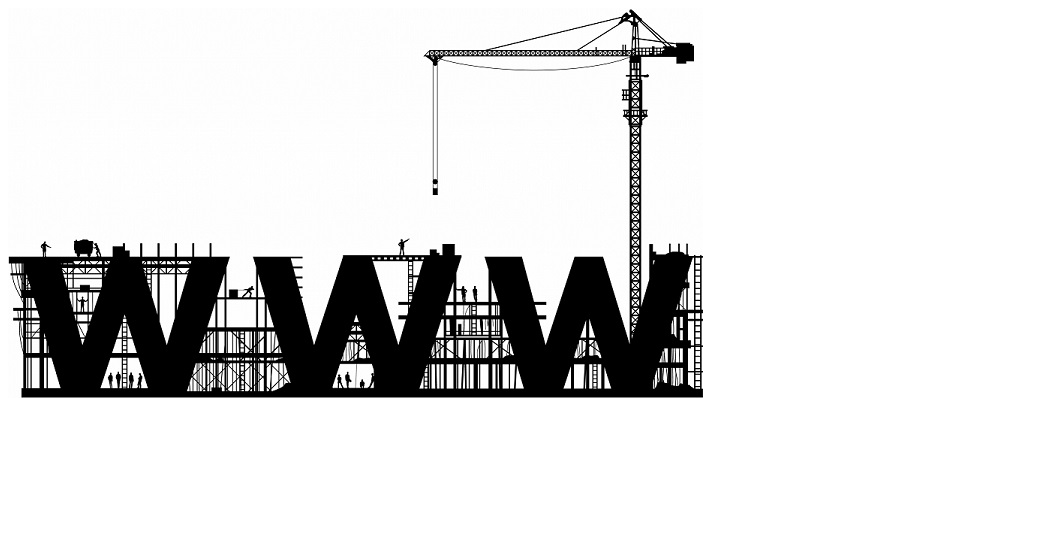
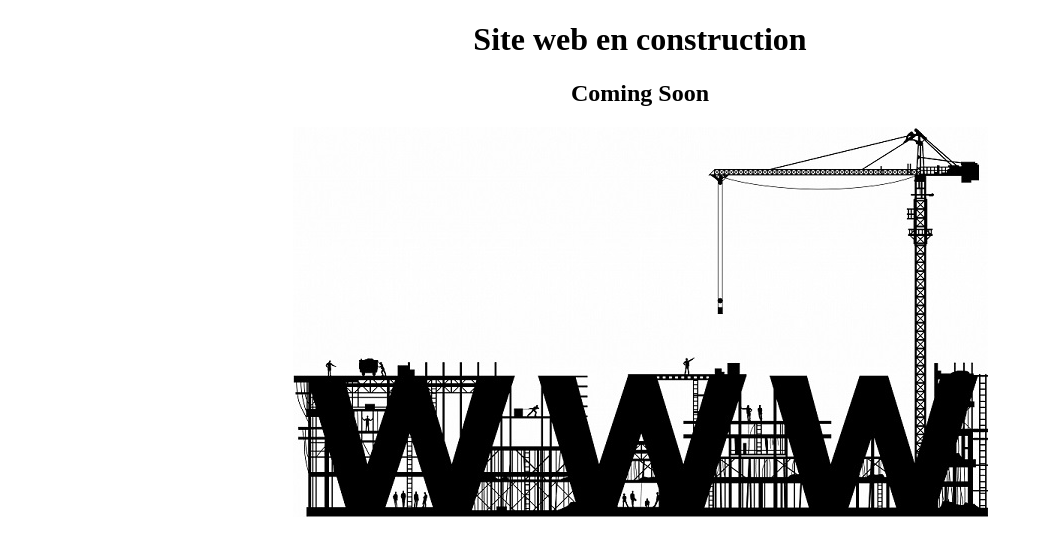
Before and after one commit to thomasmerel/online-cv, a plain HTML site: page WWW/index.html in a window 1280 px wide. Shown: the whole page, without its empty margins (0-1043 px from the left). Drawn offline with Linux system fonts and the light colour scheme.

Commit message:
fail construction

```diff
--- a/WWW/index.html
+++ b/WWW/index.html
@@ -4,7 +4,12 @@
     <title>Coming Soon</title>
   </head>
   <body>
-    <div style="width:100%;">
-    <img style="margin:auto;" src="maintenance.jpg" />
+    <div style="width:100%; text-align:center;">
+      <div style="margin:auto;">
+        <h1>Site web en construction</h1>
+        <h2>Coming Soon</h2>
+        <img src="maintenance.jpg" />
+      </div>
+    </div>
   </body>
 </html>
```
